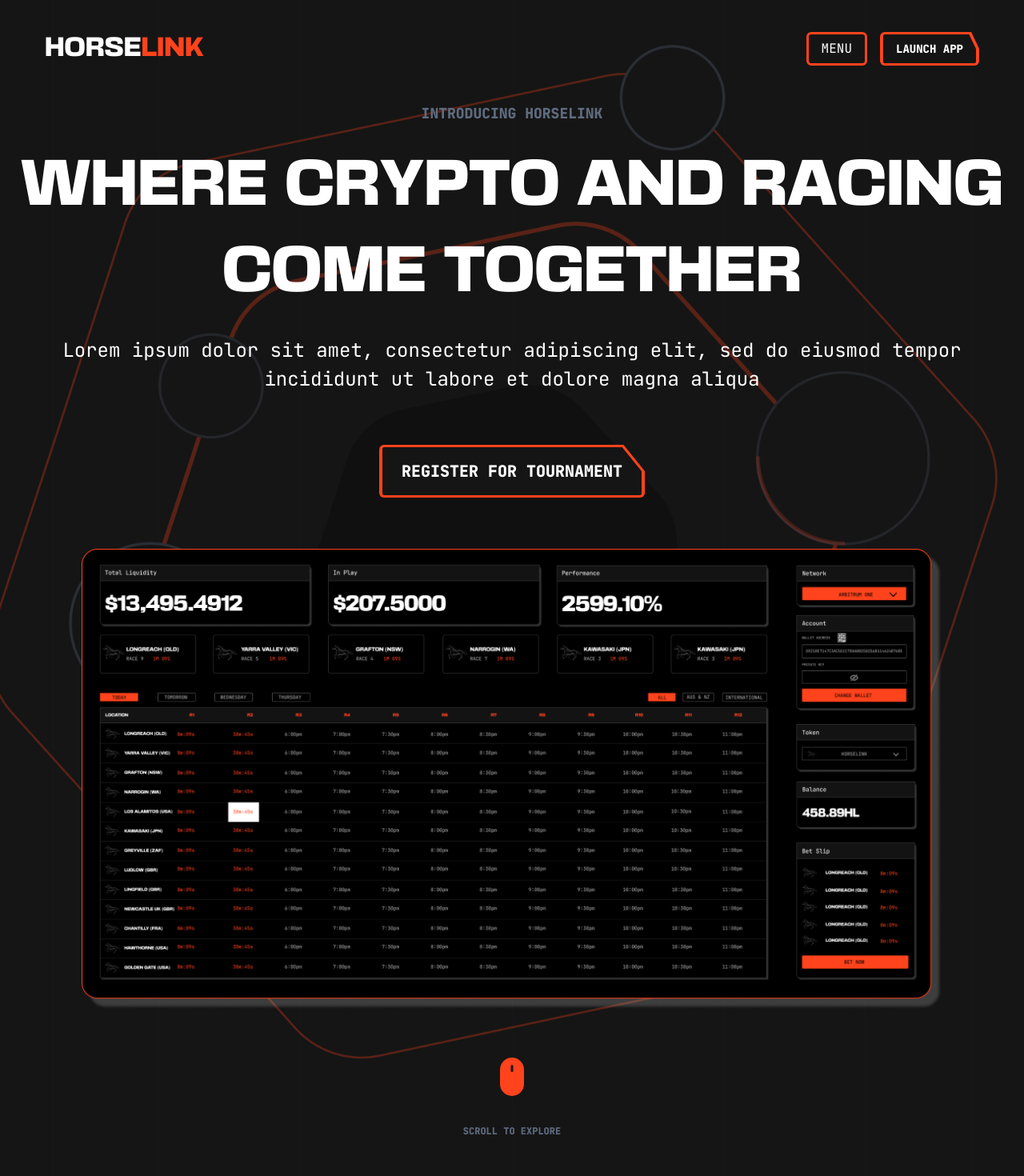
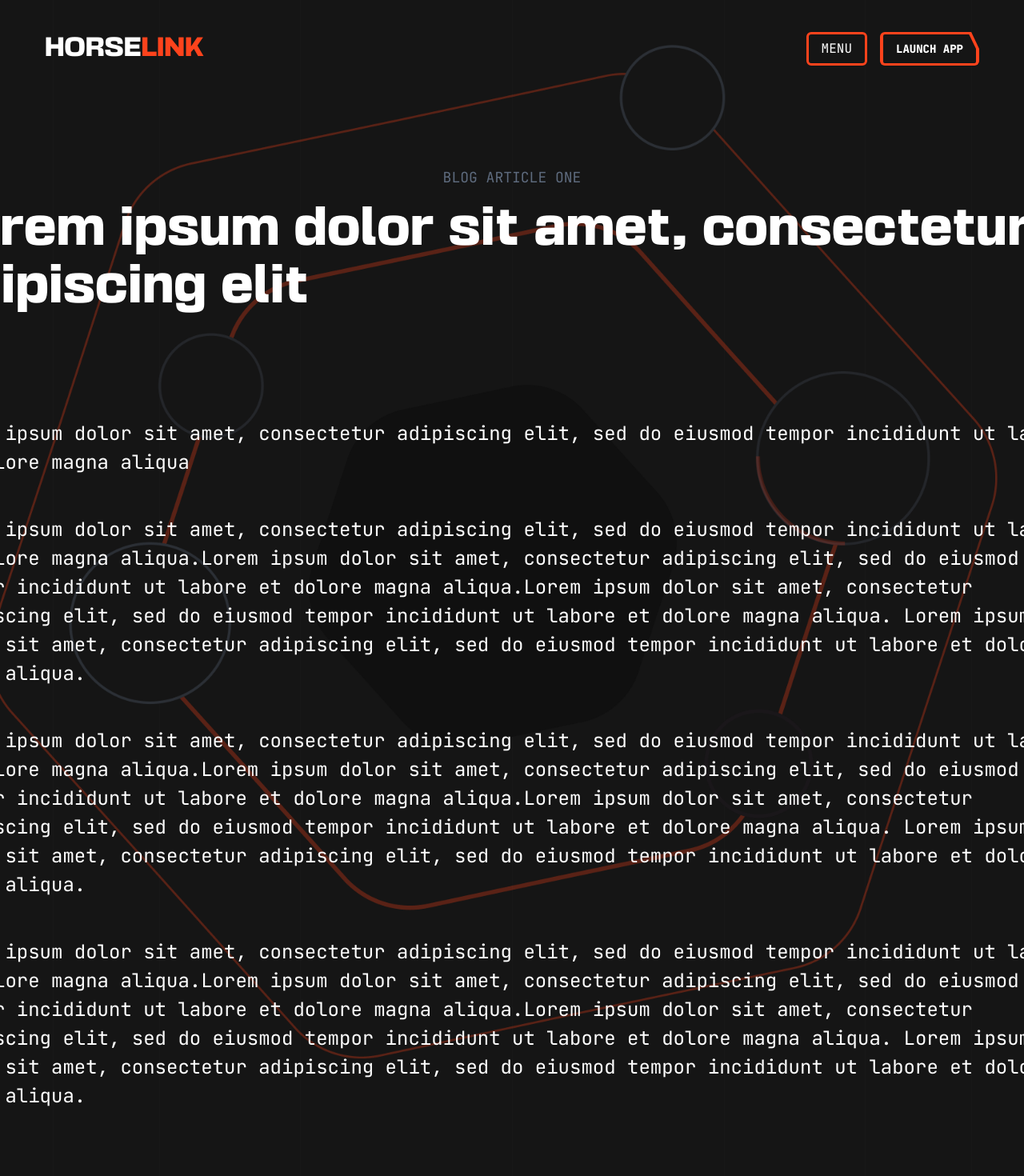
Before and after one commit to horse-link/horse-link-home, a React (Vite) app: page /blog in a window 1280 px wide. Before the commit this address led to /. Shown: the top 1470 px of the page at 80% size. Built offline with nearby package versions, Linux system fonts and the light colour scheme; what tailwind-heropatterns, wagmi would draw is missing.

Commit message:
feat: blog

```diff
--- a/src/Routing.tsx
+++ b/src/Routing.tsx
@@ -9,6 +9,7 @@
 // const Social = lazy(() => import("./pages/Social"));
 const Tournament = lazy(() => import("./pages/Tournament"));
 const Register = lazy(() => import("./pages/Register"));
+const Blog = lazy(() => import("./pages/Blog"));
 
 const Routing: AppRoutes = [
   {
@@ -38,6 +39,10 @@
   {
     path: "/register",
     element: <Register />
+  },
+  {
+    path: "/blog",
+    element: <Blog />
   }
 ];
 
--- a/src/components/homepage/Header.tsx
+++ b/src/components/homepage/Header.tsx
@@ -15,7 +15,7 @@
   return (
     <React.Fragment>
       {/* header */}
-      <header className="fixed top-0 z-[100] flex w-full items-center justify-between py-10 px-4 lg:px-14">
+      <header className="fixed top-0 z-[100] flex w-full items-center justify-between px-4 pt-4 lg:py-10 lg:px-14">
         <Link to="/" className="block font-basement text-lg lg:text-3xl">
           HORSE<span className="text-hl-secondary">LINK</span>
         </Link>
--- /dev/null
+++ b/src/pages/Blog.tsx
@@ -0,0 +1,63 @@
+import React from "react";
+import { CTA, GrayBackground } from "../components/homepage";
+
+const Blog: React.FC = () => (
+  <GrayBackground>
+    {/* blog title section */}
+    <section className="flex w-full flex-col items-center pt-32 lg:pt-52">
+      <div className="w-[95vw] text-left lg:w-[90rem] lg:text-center">
+        <h2 className="text-lg text-hl-home-text-gray">BLOG ARTICLE ONE</h2>
+        <h1 className="mt-4 text-left font-basement text-4xl leading-normal lg:text-6xl lg:leading-[72px]">
+          Lorem ipsum dolor sit amet, consectetur adipiscing elit
+        </h1>
+      </div>
+    </section>
+
+    {/* article body */}
+    <article className="flex w-full flex-col items-center pt-10 lg:py-32">
+      <div className="flex w-[95vw] flex-col gap-y-12 leading-[27px] text-hl-home-text-gray-2 lg:w-[90rem] lg:text-2xl lg:leading-[36px] lg:text-hl-primary">
+        <p>
+          Lorem ipsum dolor sit amet, consectetur adipiscing elit, sed do
+          eiusmod tempor incididunt ut labore et dolore magna aliqua
+        </p>
+        <p>
+          Lorem ipsum dolor sit amet, consectetur adipiscing elit, sed do
+          eiusmod tempor incididunt ut labore et dolore magna aliqua.Lorem ipsum
+          dolor sit amet, consectetur adipiscing elit, sed do eiusmod tempor
+          incididunt ut labore et dolore magna aliqua.Lorem ipsum dolor sit
+          amet, consectetur adipiscing elit, sed do eiusmod tempor incididunt ut
+          labore et dolore magna aliqua. Lorem ipsum dolor sit amet, consectetur
+          adipiscing elit, sed do eiusmod tempor incididunt ut labore et dolore
+          magna aliqua.
+        </p>
+        <p>
+          Lorem ipsum dolor sit amet, consectetur adipiscing elit, sed do
+          eiusmod tempor incididunt ut labore et dolore magna aliqua.Lorem ipsum
+          dolor sit amet, consectetur adipiscing elit, sed do eiusmod tempor
+          incididunt ut labore et dolore magna aliqua.Lorem ipsum dolor sit
+          amet, consectetur adipiscing elit, sed do eiusmod tempor incididunt ut
+          labore et dolore magna aliqua. Lorem ipsum dolor sit amet, consectetur
+          adipiscing elit, sed do eiusmod tempor incididunt ut labore et dolore
+          magna aliqua.
+        </p>
+        <p>
+          Lorem ipsum dolor sit amet, consectetur adipiscing elit, sed do
+          eiusmod tempor incididunt ut labore et dolore magna aliqua.Lorem ipsum
+          dolor sit amet, consectetur adipiscing elit, sed do eiusmod tempor
+          incididunt ut labore et dolore magna aliqua.Lorem ipsum dolor sit
+          amet, consectetur adipiscing elit, sed do eiusmod tempor incididunt ut
+          labore et dolore magna aliqua. Lorem ipsum dolor sit amet, consectetur
+          adipiscing elit, sed do eiusmod tempor incididunt ut labore et dolore
+          magna aliqua.
+        </p>
+      </div>
+    </article>
+
+    {/* CTA section */}
+    <div className="flex w-full flex-col items-center bg-hl-home-background lg:block lg:py-10">
+      <CTA />
+    </div>
+  </GrayBackground>
+);
+
+export default Blog;
```
